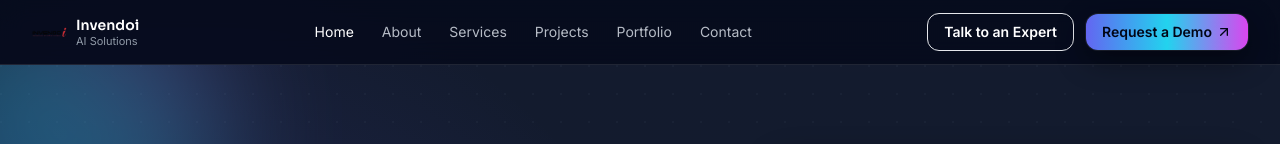
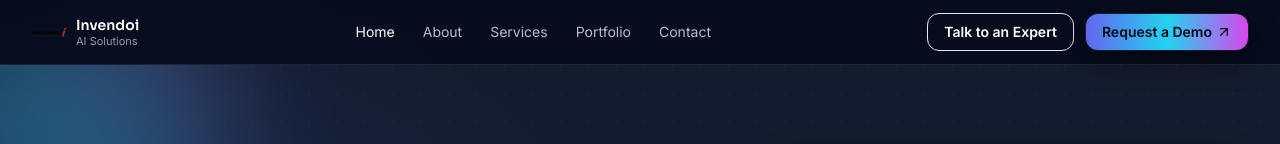
Before and after one commit to Jeffrin-Singh/invendoi-ai-solutions, a React (Vite) app: page / in a window 1280 px wide. Shown: the top 144 px of the page. Built offline with nearby package versions, Linux system fonts and the light colour scheme; grey boxes are pictures that could not be loaded.

Commit message:
dark color

```diff
--- a/src/components/layout/Navbar.jsx
+++ b/src/components/layout/Navbar.jsx
@@ -8,7 +8,7 @@ const nav = [
     { to: "/", label: "Home" },
     { to: "/about", label: "About" },
     { to: "/services", label: "Services" },
-    { to: "/projects", label: "Projects" },
+    // { to: "/projects", label: "Projects" },
     { to: "/case-studies", label: "Portfolio" },
     { to: "/contact", label: "Contact" },
 ];
```
